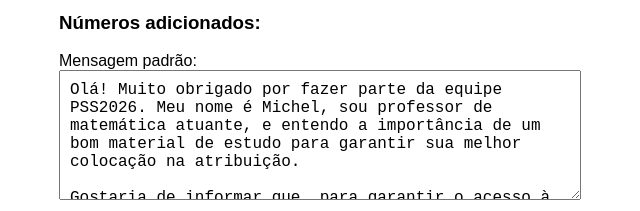
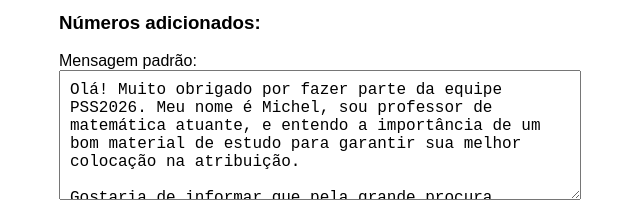
Before and after one commit to MichelSaoPaulo/Mensagem, a plain HTML site: page index.html in a window 1280 px wide. Shown: the part 245-456 px from the top of the page, 331-971 px from the left. Drawn offline with Linux system fonts and the light colour scheme.

Commit message:
Update index.html

```diff
--- a/index.html
+++ b/index.html
@@ -46,7 +46,7 @@
   // Mensagem padrão conforme solicitado
   const mensagemPadrao = `Olá! Muito obrigado por fazer parte da equipe PSS2026. Meu nome é Michel, sou professor de matemática atuante, e entendo a importância de um bom material de estudo para garantir sua melhor colocação na atribuição.
 
-Gostaria de informar que, para garantir o acesso à plataforma, é necessário realizar o pagamento no valor de R$100,00. Após o pagamento, por gentileza, envie o comprovante para que possamos liberar seu acesso.
+Gostaria de informar que pela grande procura, diminuimos o valor, para garantir o acesso à plataforma, é necessário realizar o pagamento no valor de R$30,00. Após o pagamento, por gentileza, envie o comprovante para que possamos liberar seu acesso.
 
 O PIX para pagamento é CPF 264.378.478-24.
 
```
